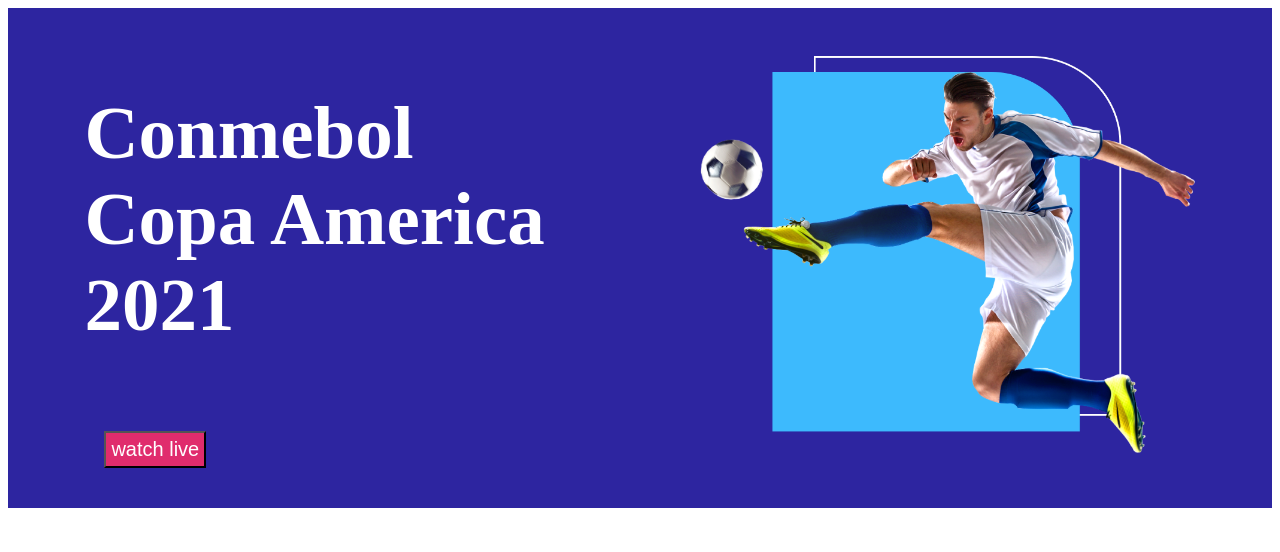
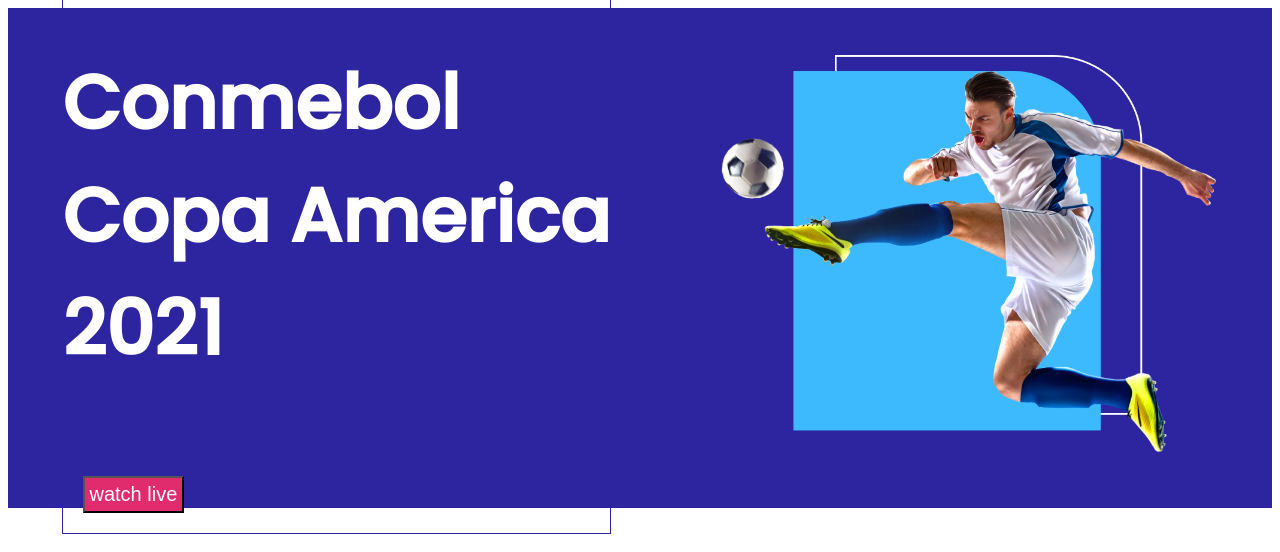
Before and after one commit to sheikh-faedul/res-football, a plain HTML site: page index.html in a window 1280 px wide. Drawn offline with Linux system fonts and the light colour scheme.

Commit message:
font added

```diff
--- a/styles/style.css
+++ b/styles/style.css
@@ -1,5 +1,13 @@
 
+/* font-style */
+@import url('https://fonts.googleapis.com/css2?family=Poppins:wght@500&display=swap');
 
+body{
+    font-family: 'Poppins', sans-serif;
+}
+/* ----------------------
+banner-style-start
+------------------ */
 .banner{
     background-color:  #2D25A0;
     height: 500px;
@@ -32,3 +40,6 @@ button{
     margin: 20px;
 
 }
+ /*-------------------
+  banner-style-end
+ ------------------- */
```
Also changed, not shown: index.html (+4 -2 lines).
